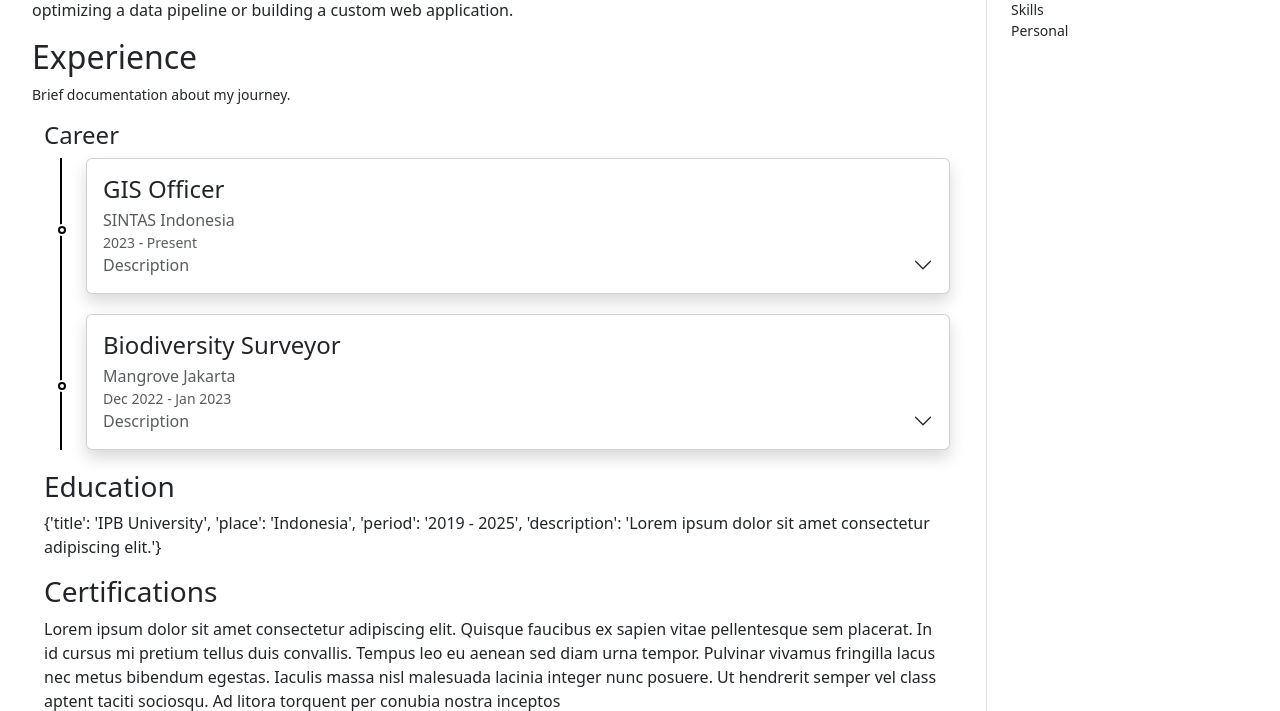
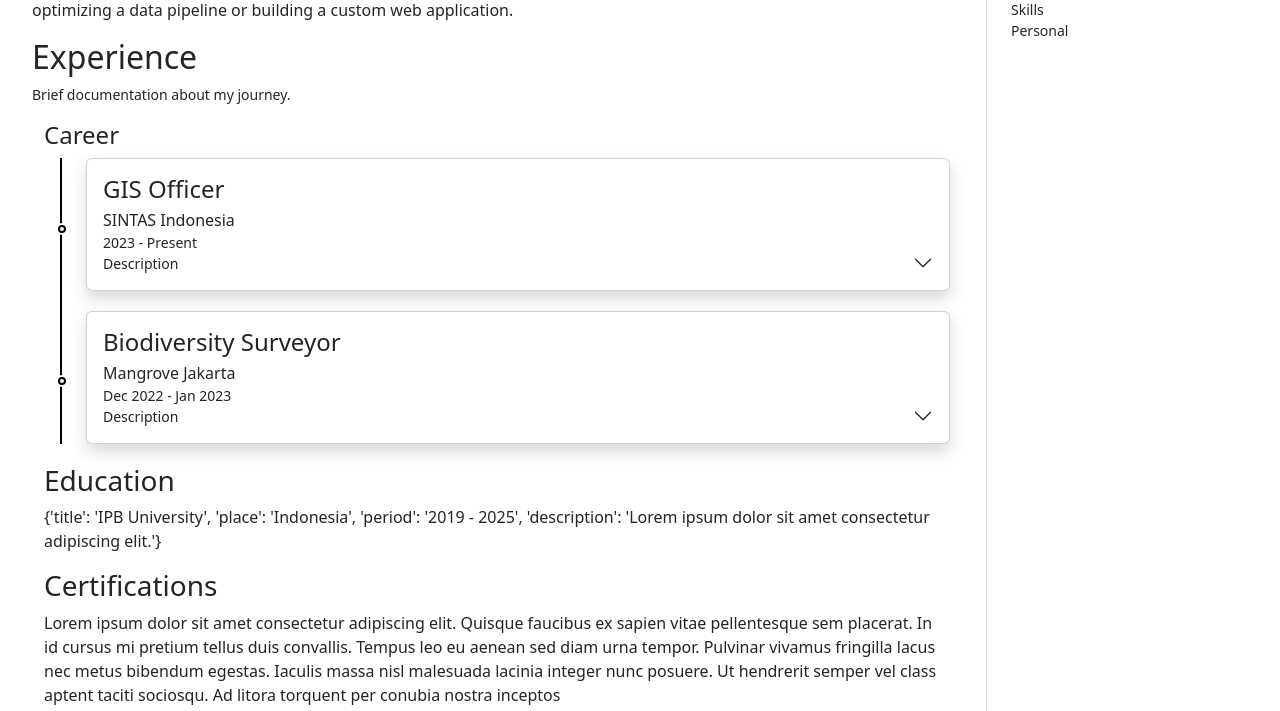
Before and after one commit to gPaluzi/gioWeb, a Flask app: page /about in a window 1280 px wide. Shown: the part 282-993 px from the top of the page. Run offline with Flask 3, Linux system fonts and the light colour scheme.

Commit message:
mod accordion desc color behaviour

```diff
--- a/static/styles.css
+++ b/static/styles.css
@@ -32,3 +32,17 @@
     border: 2px solid black;
     box-shadow: 0 0 0 2px white;
 }
+
+.accordion-button:not(collapsed) {
+    background-color: white !important;
+}
+
+.accordion-button:active, .accordion-button:visited, .accordion-button:link {
+    background-color: white !important;
+}
+
+.accordion-button:focus {
+    z-index: 3;
+    outline: 0;
+    box-shadow: rgba(17, 17, 26, 0.1) -1px 1px 8px !important;
+}
--- a/templates/about.html
+++ b/templates/about.html
@@ -24,17 +24,17 @@
                                     <h3 class="card-title fs-4 fw-medium mb-1">
                                         {{ job.title }}
                                     </h3>
-                                    <p class="text-body-secondary fs-6 mb-0">
+                                    <p class="fs-6 mb-0">
                                         {{ job.place }}
                                     </p>
-                                    <p class="text-body-secondary small mb-0">
+                                    <p class="small mb-0">
                                         {{ job.period }}
                                     </p>
                                     <div class="accordion accordion-flush" id="accordionExample">
                                         <div class="accordion-item border-0">
                                             <p class="accordion-header">
                                                 <button class="accordion-button collapsed px-0 py-0 fs-6 fw-light" type="button" data-bs-toggle="collapse" data-bs-target="#collapse{{ loop.index }}">
-                                                    <p class="text-body-secondary fs-6 mb-0">
+                                                    <p class="small mb-0">
                                                         Description
                                                     </p>
                                                 </button>
```
